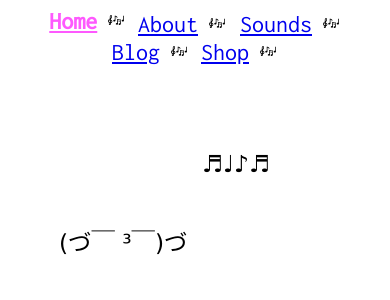
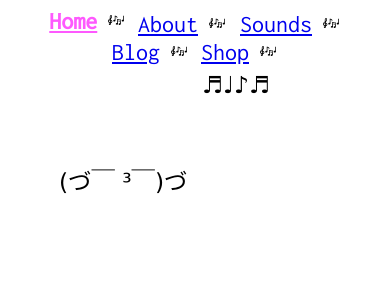
Before and after one commit to 503meditation/helloworld, a Jekyll site: the page built from index.html, in a window 390 px wide. Shown: the top 300 px of the page. Built offline with Jekyll 4.4.1, drawn with Linux system fonts in a browser that asks for light colours.

Commit message:
testing retina css

```diff
--- a/_sass/main.scss
+++ b/_sass/main.scss
@@ -95,15 +95,14 @@
   }
 }
 
-@media only screen and (max-width: 750px) {
+@media
+(-webkit-min-device-pixel-ratio: 2),
+(min-resolution: 192dpi) {
   guru {
-    margin-top: 30%;
+    margin-top: 50%;
   }
-}
-
-@media only screen and (max-width: 750px) {
   guru-2 {
-    margin-top: 40%;
+    margin-top: 50%;
   }
 }
 
```
Also changed, not shown: 5 other files.
